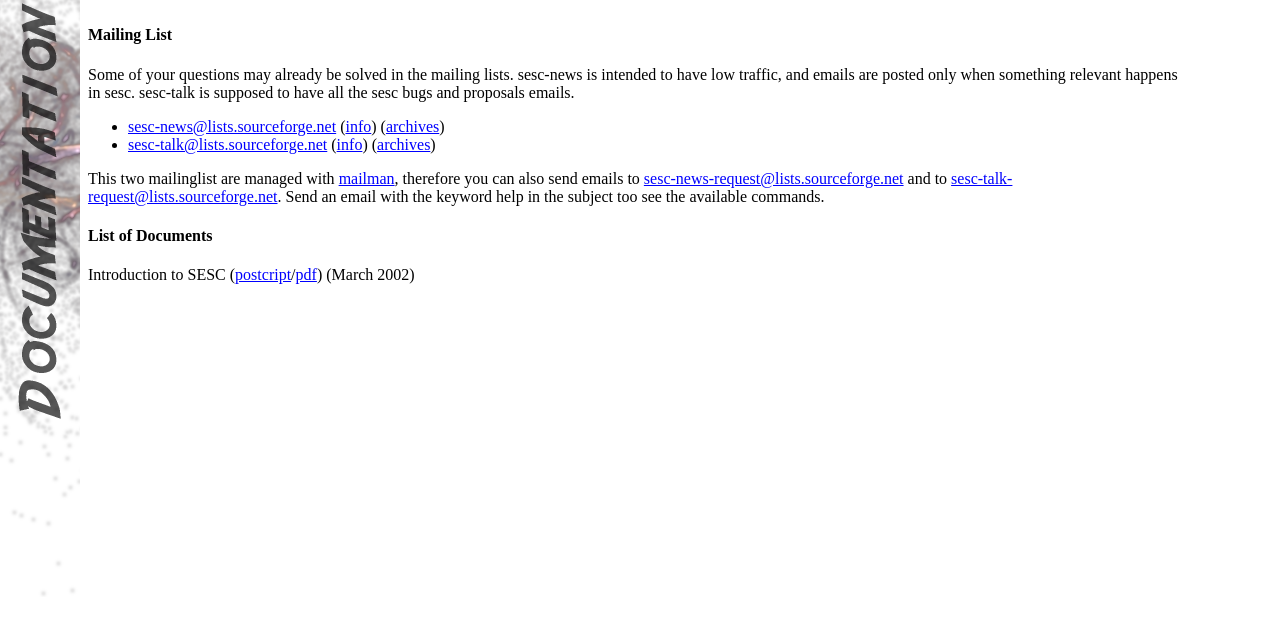
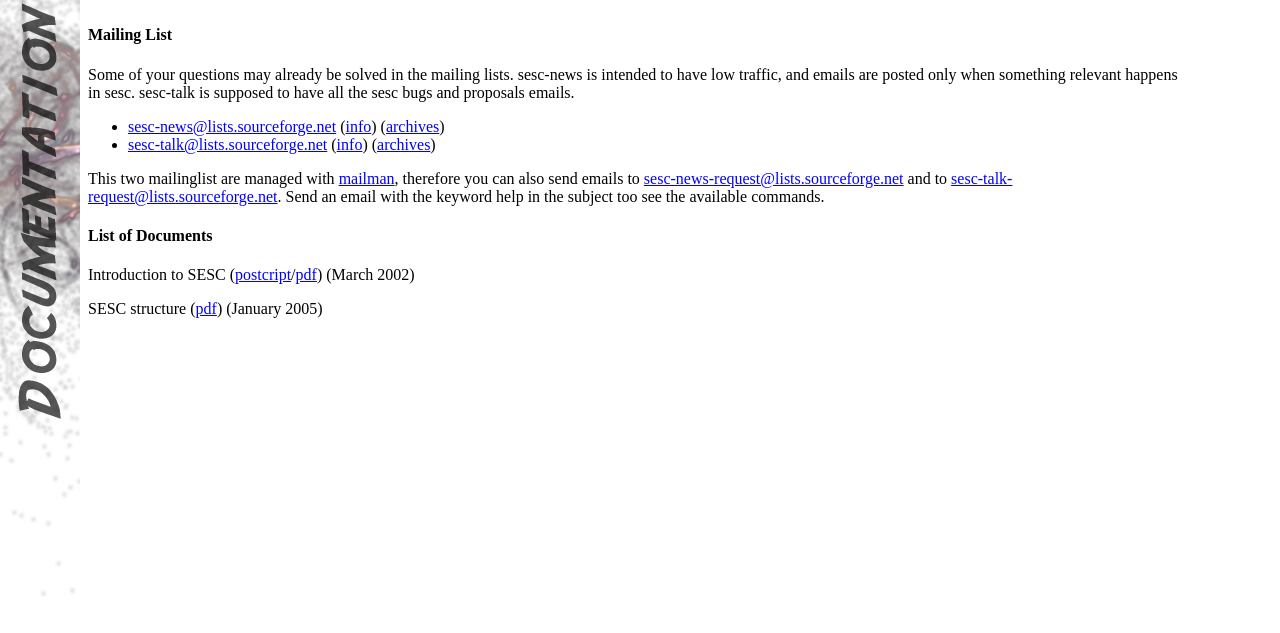
Before and after one commit to flaviut/sesc-mirror, a plain HTML site: page sescweb/documentation.html in a window 1280 px wide. Shown: the part 131-764 px from the top of the page. Drawn offline with Linux system fonts and the light colour scheme.

Commit message:
New version

```diff
--- a/sescweb/documentation.html
+++ b/sescweb/documentation.html
@@ -68,6 +68,8 @@
 		      Introduction to SESC (<a
 		      href="slide1.ps.gz">postcript</a>/<a
 		      href="slide1.pdf">pdf</a>) (March 2002)
+		      <p>
+		      SESC structure (<a href="sescdoc.pdf">pdf</a>) (January 2005)
 
 		    </td>
 		  </tr>
```
Also changed, not shown: sescweb/people.html (+1 -1 lines), 1 other file.
